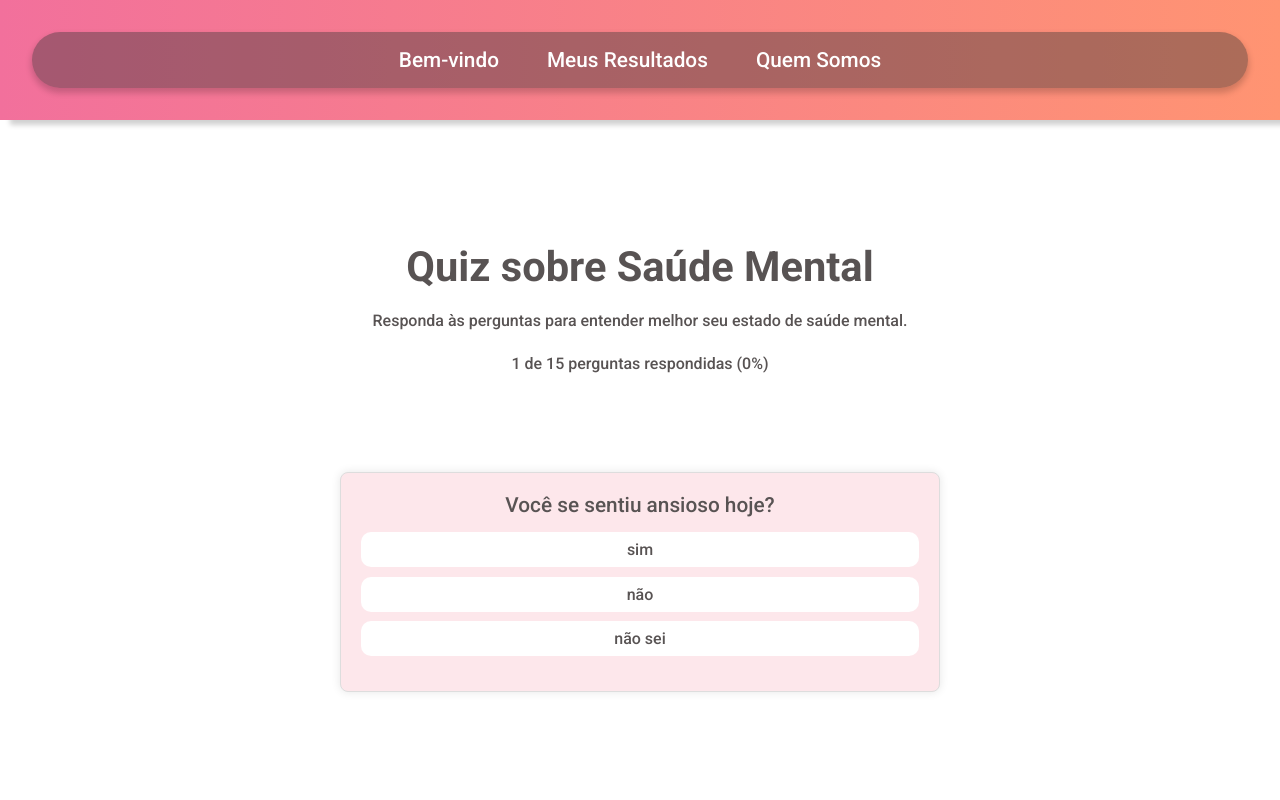
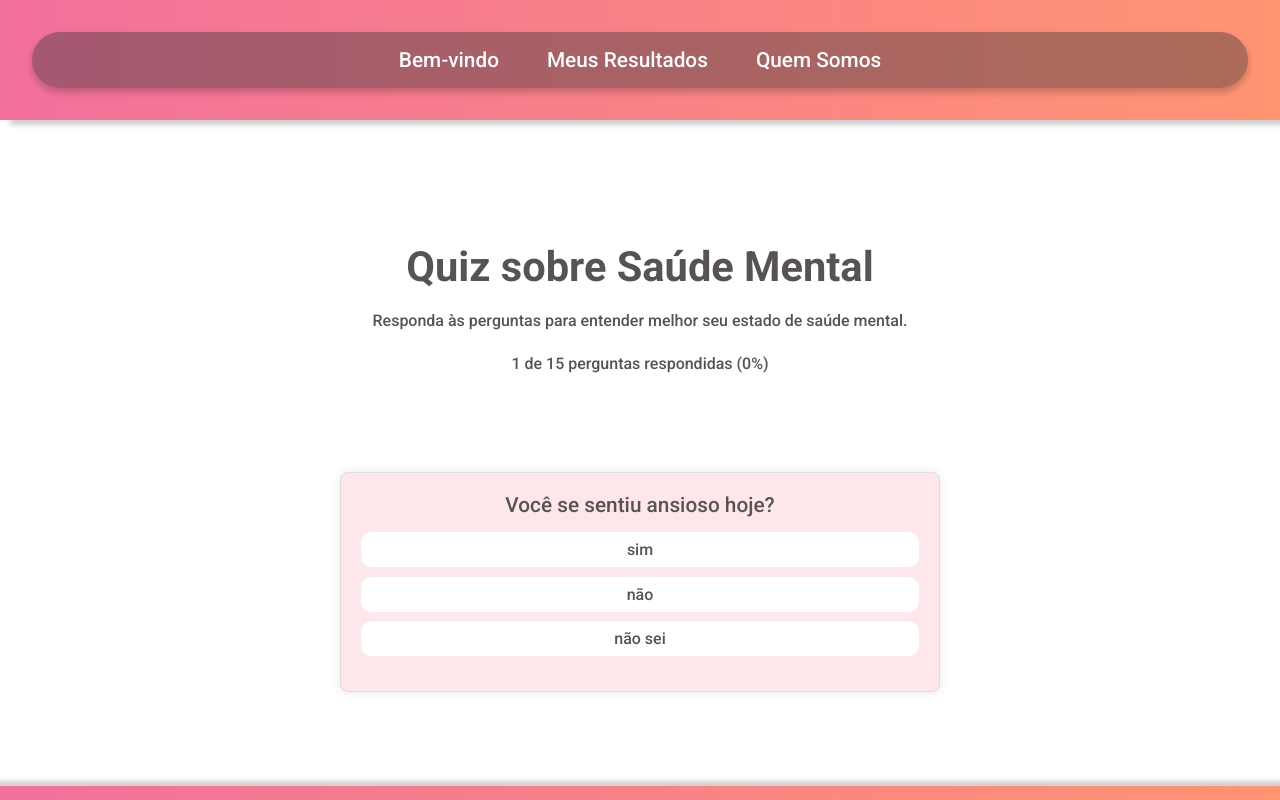
Before and after one commit to NaykyrOliveira/mental-health, a Vue app: page / in a window 1280 px wide. Shown: the top 800 px of the page. Built offline with nearby package versions, Linux system fonts and the light colour scheme.

Commit message:
Ajustes no card quiz

```diff
--- a/public/assets/css/quiz.css
+++ b/public/assets/css/quiz.css
@@ -4,7 +4,7 @@
   padding: 20px;
   margin-top: 10.3vh;
   text-align: center;
-  height: 85vh;
+  height: 68vh;
   font: normal 500 1.3rem "Roboto", sans-serif;
   color: rgb(88, 83, 83);
 }
```
